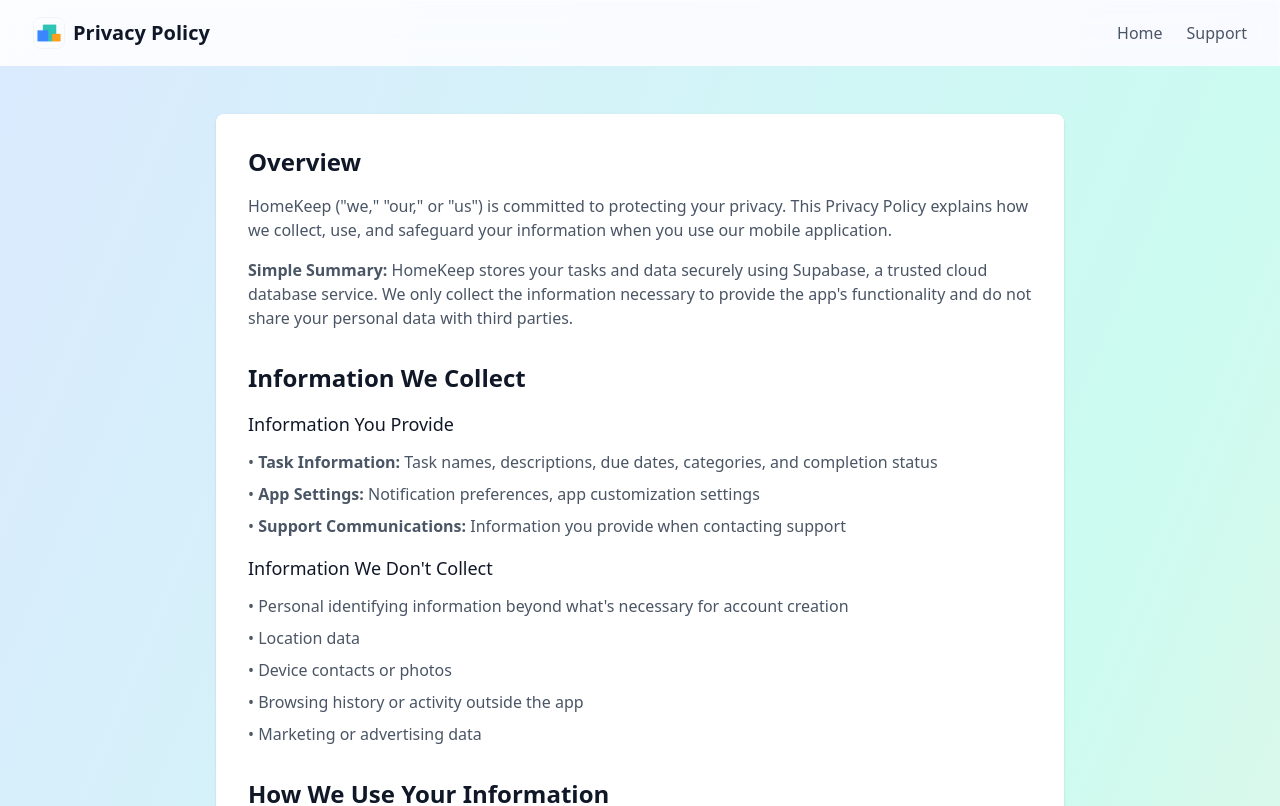
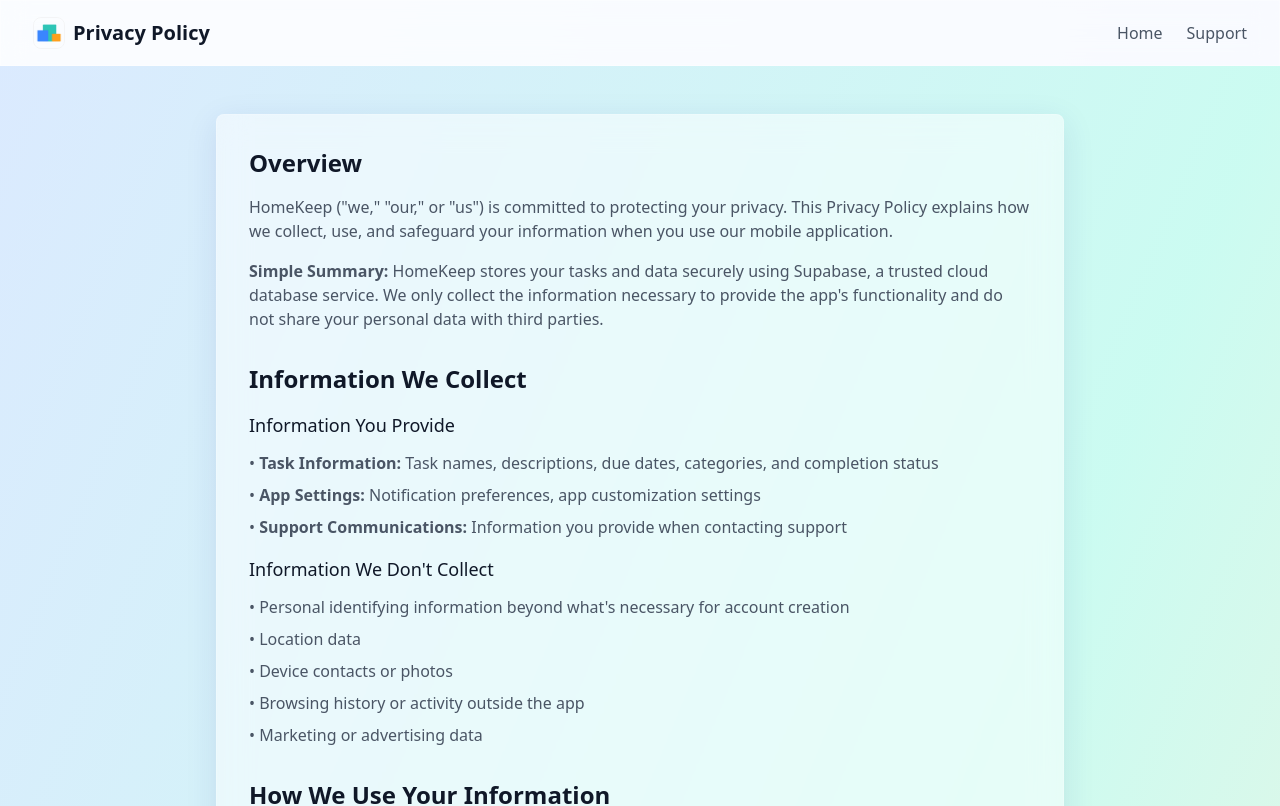
Before and after one commit to jvpatey/homekeep-website, a Next.js app: page /privacy in a window 1280 px wide. Shown: the top 806 px of the page. Built offline with nearby package versions, Linux system fonts and the light colour scheme.

Commit message:
updated pages to use glass morphism cards

```diff
--- a/src/app/privacy/page.tsx
+++ b/src/app/privacy/page.tsx
@@ -13,7 +13,7 @@ export default function Privacy() {
     <div className="min-h-screen bg-gradient-to-br from-blue-100 via-teal-100 to-orange-100 dark:from-blue-950 dark:via-teal-950 dark:to-orange-950">
       {/* Content */}
       <main className="max-w-4xl mx-auto px-6 py-12">
-        <div className="bg-white dark:bg-gray-800 rounded-lg shadow-sm p-8 prose max-w-none">
+        <div className="glass-card rounded-lg p-8 prose max-w-none">
           <section className="mb-8">
             <h2 className="text-2xl font-semibold text-gray-900 dark:text-white mb-4">
               Overview
--- a/src/app/terms/page.tsx
+++ b/src/app/terms/page.tsx
@@ -13,7 +13,7 @@ export default function Terms() {
     <div className="min-h-screen bg-gradient-to-br from-blue-100 via-teal-100 to-orange-100 dark:from-blue-950 dark:via-teal-950 dark:to-orange-950">
       {/* Content */}
       <main className="max-w-4xl mx-auto px-6 py-12">
-        <div className="bg-white dark:bg-gray-800 rounded-lg shadow-sm p-8 prose max-w-none">
+        <div className="glass-card rounded-lg p-8 prose max-w-none">
           <section className="mb-8">
             <h2 className="text-2xl font-semibold text-gray-900 dark:text-white mb-4">
               Agreement to Terms
```
